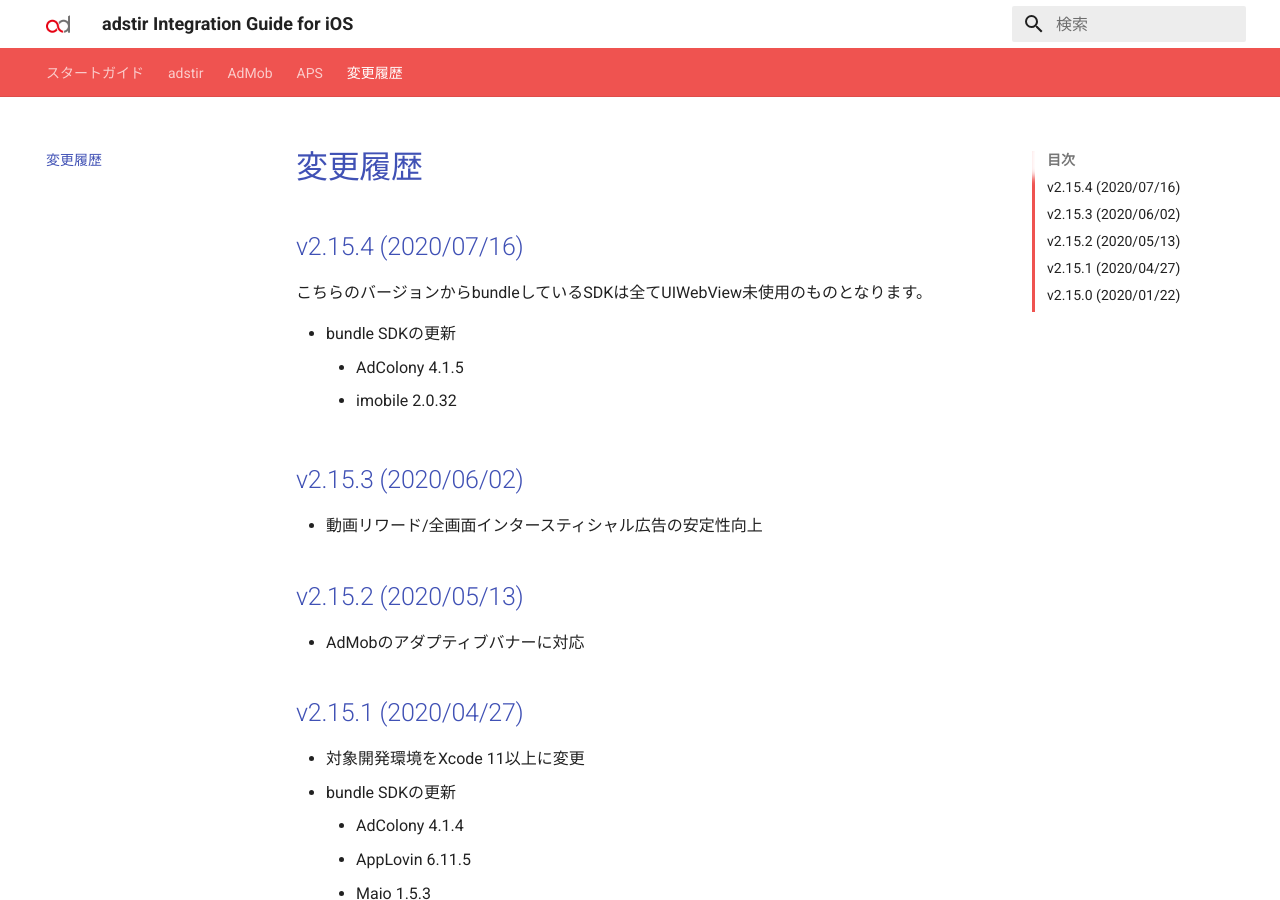
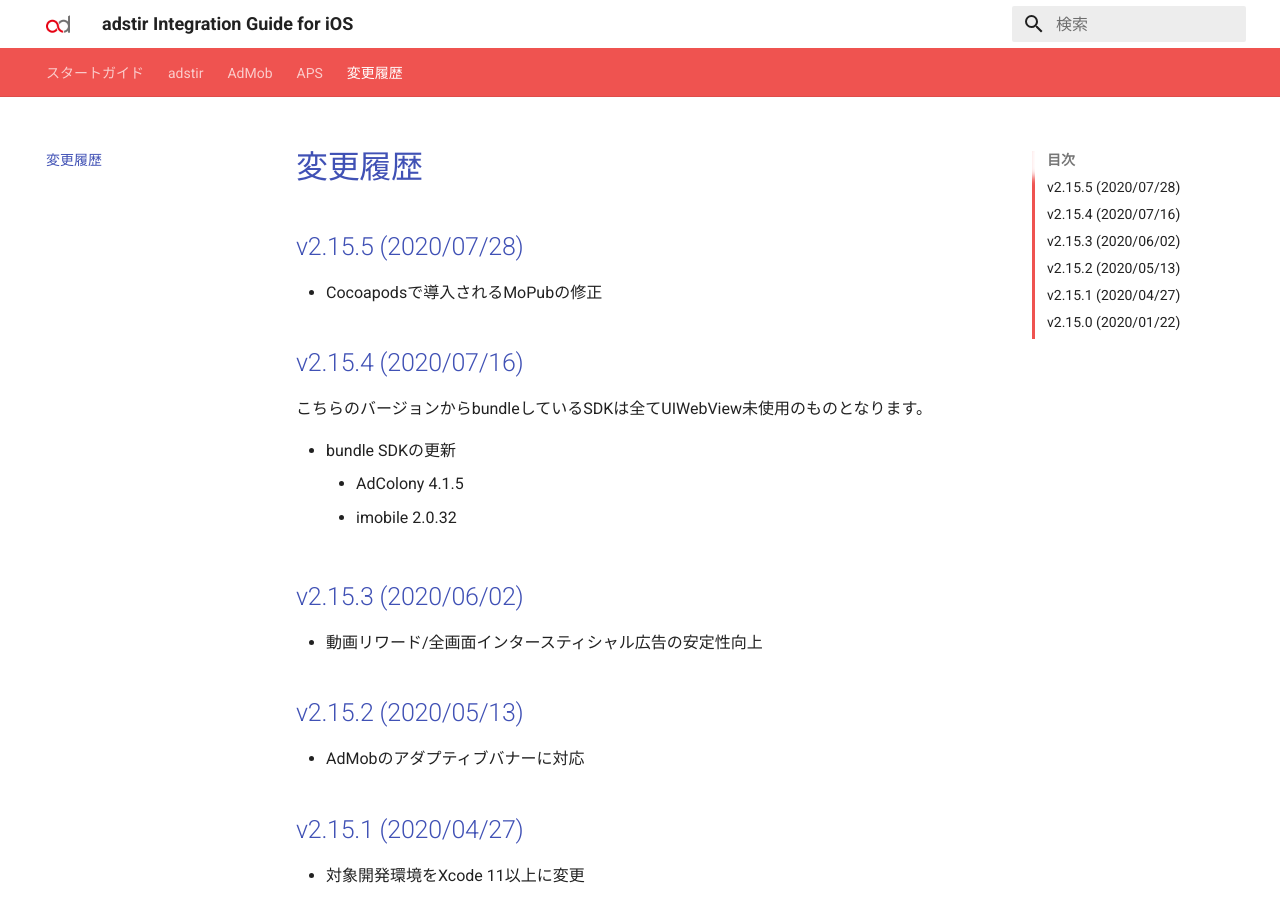
Before and after one commit to united-adstir/ios-sdk-docs, an MkDocs documentation site: the page built from docs/changelog.md, in a window 1280 px wide and 900 px high. Built offline with MkDocs 1.6.1 and Material for MkDocs 9.7.7, drawn with Linux system fonts in a browser that asks for light colours.

Commit message:
adstir sdk 2.15.5

```diff
--- a/docs/changelog.md
+++ b/docs/changelog.md
@@ -1,4 +1,8 @@
 # 変更履歴
+
+## v2.15.5 (2020/07/28)
+
+* Cocoapodsで導入されるMoPubの修正
 
 ## v2.15.4 (2020/07/16)
 
```
